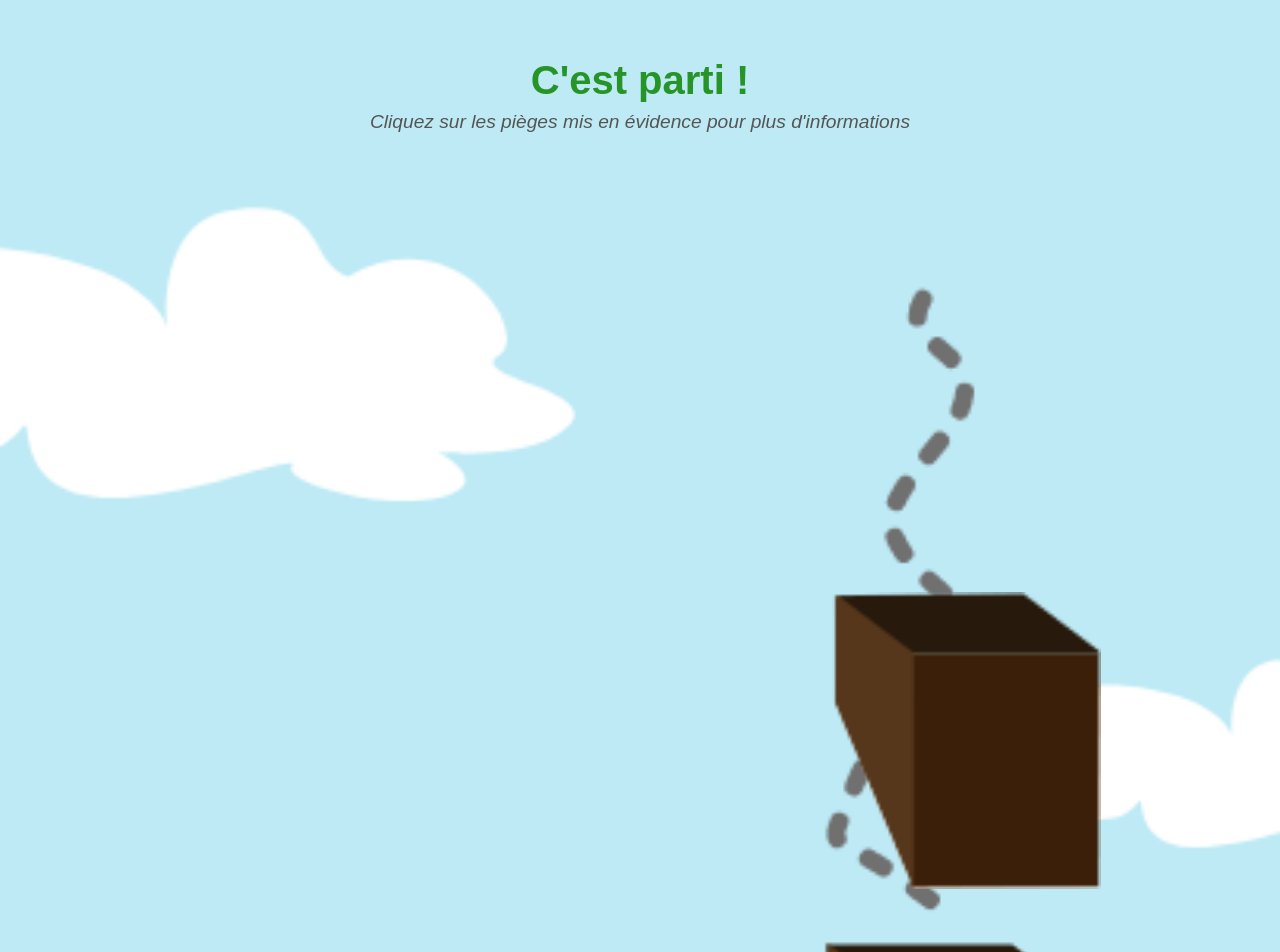
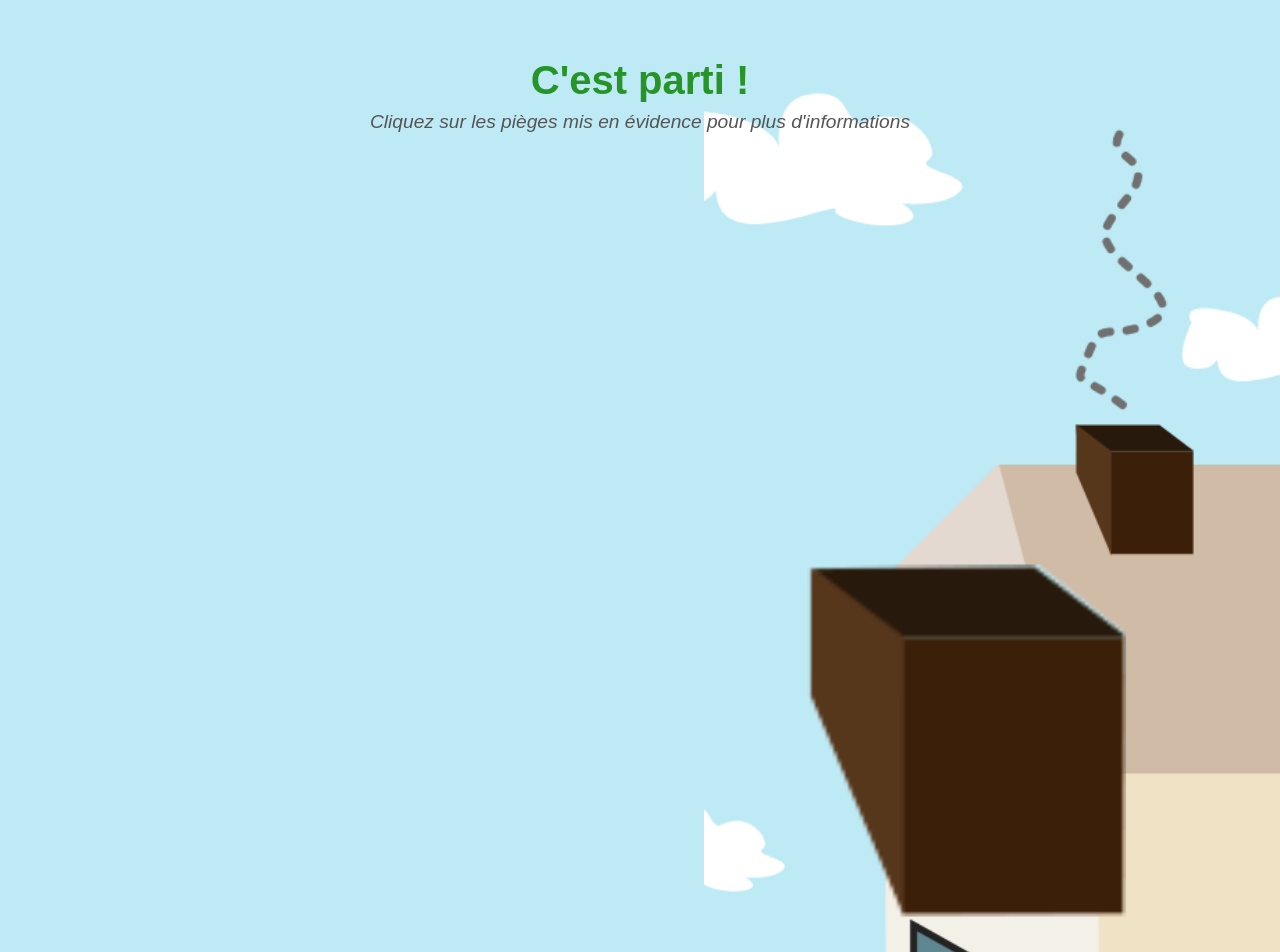
Before and after one commit to verdonarthur/transmedia-website, a Vue app: page /pieges in a window 1280 px wide. Shown: the top 952 px of the page. Built offline with nearby package versions, Linux system fonts and the light colour scheme.

Commit message:
animation cheminee + resize container to device

```diff
--- a/src/views/Traps.vue
+++ b/src/views/Traps.vue
@@ -3,7 +3,7 @@
     <h1>{{ $t("trapsPage.title") }}</h1>
     <p class="cliquez">{{$t("trapsPage.description")}}</p>
     <div class="cheminee_bloc">
-        <img src="../assets/website_cheminee.png" alt="cheminee cliquable">
+      <img src="../assets/website_cheminee.png" alt="cheminee cliquable">
     </div>
     <div class="bottom">
       <div class="link_to_quizz">
@@ -31,9 +31,21 @@ export default {
   background-image: url("../assets/website_pieges.png");
   background-repeat: no-repeat;
   background-size: 100%;
-  height: 2500px;
   text-align: center;
+  height:560vw;
 }
+
+
+/* PC VERSION ------------------------------------------------------------------------------------------- */
+@media screen and (min-width: 769px) {
+  .traps {
+
+    background-position: top right;
+    background-size: 45%;
+  }
+}
+/* ----------------------------------------------------------------------------------------------------------*/
+
 h1 {
   font-size: 2.5em;
   font-family: Arial, Helvetica, sans-serif;
@@ -51,25 +63,37 @@ p {
   padding: 0px 50px;
   line-height: 1.3em;
 }
-.cheminee_bloc
-{
-  width:100%;
-position:absolute;
-text-align: right;
-top:74vmin;
+.cheminee_bloc {
+  width: 100%;
+  position: absolute;
+  text-align: right;
+  top: 74vmin;
 }
-.cheminee_bloc img
-{
-/* margin-left:45%;
+.cheminee_bloc img {
+  /* margin-left:45%;
 margin-top: 32%; */
-width:21%;
-margin-right:14%;
-/*margin-right:20px;*/
+  width: 21%;
+  margin-right: 14%;
+  /*margin-right:20px;*/
+  animation-name: test;
+  animation-duration: 1.5s;
+  animation-iteration-count: infinite;
+}
 
-
+@keyframes test {
+  0% {
+    transform: scale(1);
+  }
+  50% {
+    transform: scale(1.2);
+  }
+  100% {
+    transform: scale(1);
+  }
 }
 
 .bottom {
+  display:none;
   background-color: #61a52e;
   margin-top: 2150px;
   padding: 40px;
```
